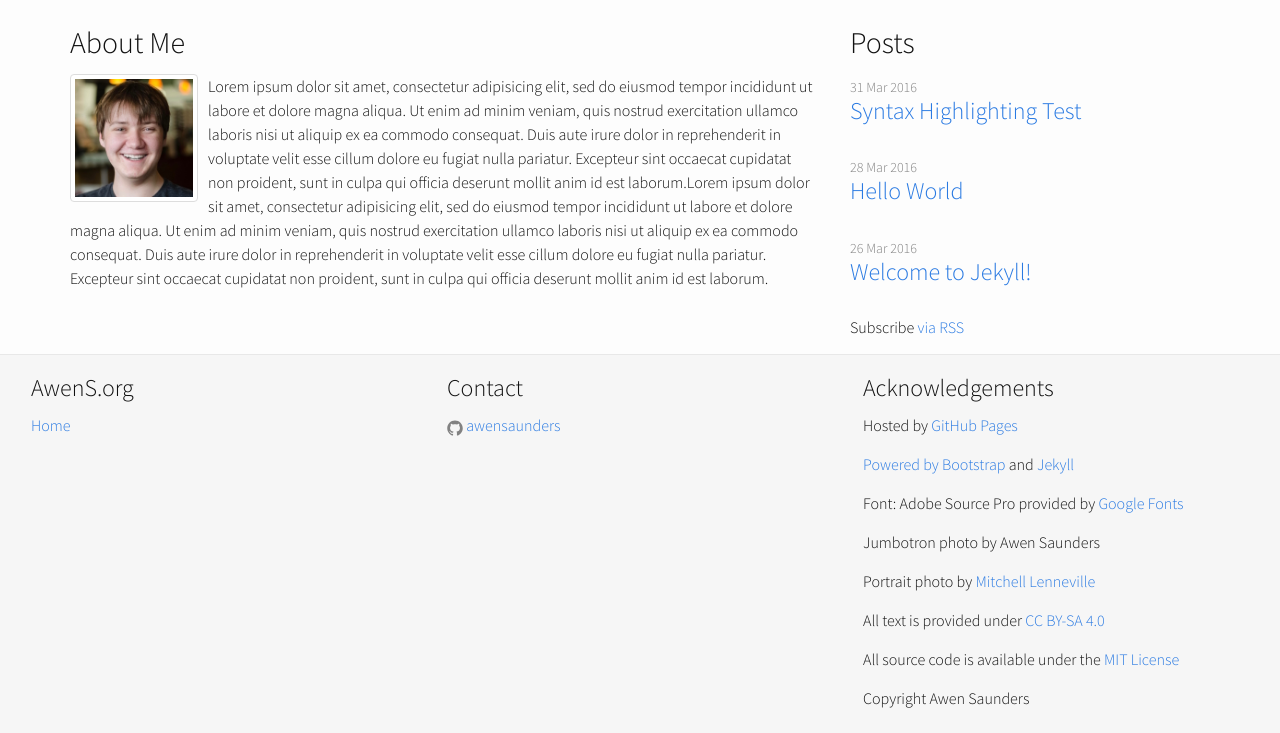
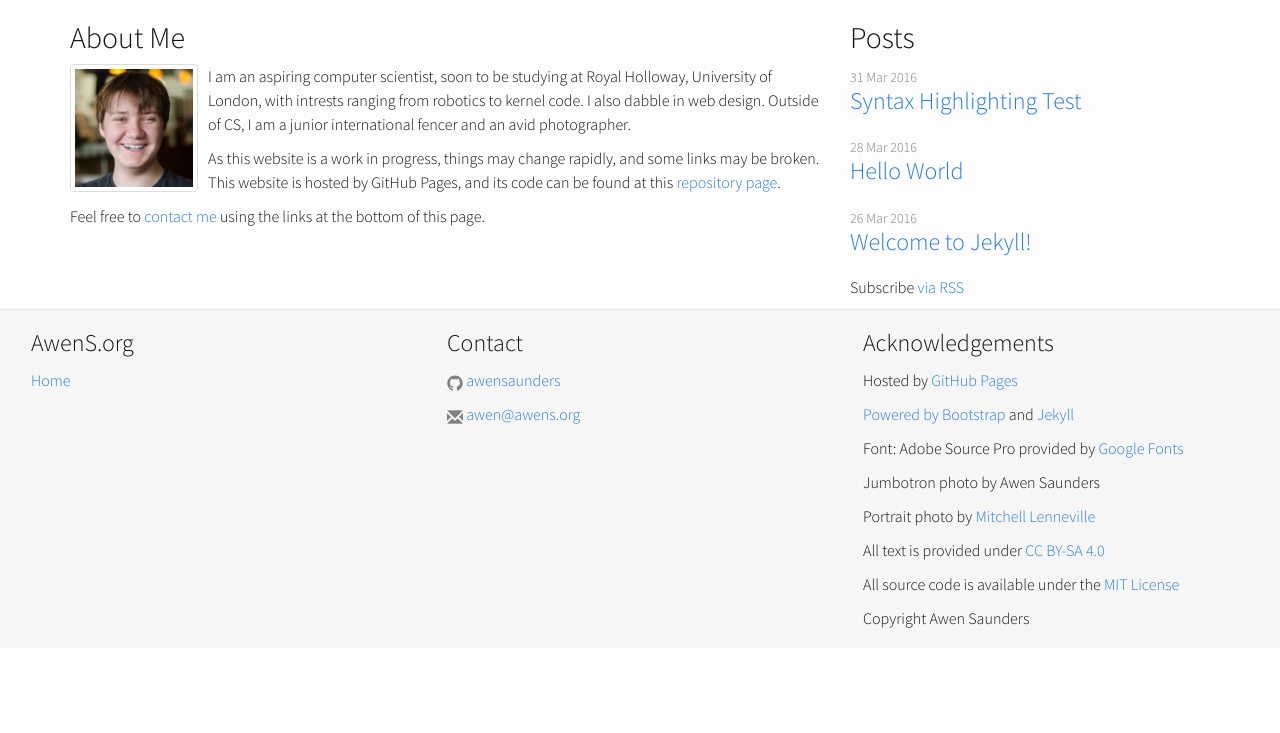
Before and after one commit to awensaunders/awensaunders.github.io, a Jekyll site: the page built from index.html, in a window 1280 px wide, cut to the strip 282-1015 px from the top of the page. Built offline with Jekyll 4.4.1, drawn with Linux system fonts in a browser that asks for light colours; nearby versions of some CDN libraries; after the commit the page ends 930 px from its top, so only the background shows below that.

Commit message:
Add glyphicons. Fix spacing. Wrote about me.

```diff
--- a/_includes/footer.html
+++ b/_includes/footer.html
@@ -12,6 +12,9 @@
                   {% include icon-github.html username=site.github_username %}
                 </p>
                 {% endif %}
+                <p>
+                    <a href="mailto:awen@awens.org"><span class="icon glyphicon glyphicon-envelope" aria-hidden="true" id=emailicon></span> awen@awens.org</a>
+                </p>
 			</div>
 			<div class="col-md-4 footercol">
 				<h3 class="footerhead">Acknowledgements</h3>
--- a/css/main.scss
+++ b/css/main.scss
@@ -6,7 +6,8 @@
 @import url(https://fonts.googleapis.com/css?family=Source+Sans+Pro:300,300italic&effect=3d-float);
 
 
-
+//My variables
+$icon-color: #828282;
 // Our variables
 $base-font-family: "Source Sans Pro", Helvetica, Arial, sans-serif;
 $base-font-size:   16px;
@@ -14,7 +15,7 @@ $base-font-weight: 300;
 $small-font-size:  $base-font-size * 0.875;
 $base-line-height: 1.5;
 
-$spacing-unit:     30px;
+$spacing-unit:     20px;
 
 $text-color:       #111;
 $background-color: #fdfdfd;
@@ -73,3 +74,7 @@ $on-laptop:        800px;
 #postcontainer{
   padding-top: 1em;
 }
+#emailicon{
+  color: $icon-color;
+  vertical-align: middle;
+}
--- a/index.html
+++ b/index.html
@@ -18,9 +18,15 @@ layout: default
 				<h2>About Me</h2>
 				<img src="resources/portrait.jpg" alt="Portrait of Awen" id="portrait" class="img-thumbnail">
 				<p>
-					Lorem ipsum dolor sit amet, consectetur adipisicing elit, sed do eiusmod tempor incididunt ut labore et dolore magna aliqua. Ut enim ad minim veniam, quis nostrud exercitation ullamco laboris nisi ut aliquip ex ea commodo consequat. Duis aute irure dolor in reprehenderit in voluptate velit esse cillum dolore eu fugiat nulla pariatur. Excepteur sint occaecat cupidatat non proident, sunt in culpa qui officia deserunt mollit anim id est laborum.Lorem ipsum dolor sit amet, consectetur adipisicing elit, sed do eiusmod tempor incididunt ut labore et dolore magna aliqua. Ut enim ad minim veniam, quis nostrud exercitation ullamco laboris nisi ut aliquip ex ea commodo consequat. Duis aute irure dolor in reprehenderit in voluptate velit esse cillum dolore eu fugiat nulla pariatur. Excepteur sint occaecat cupidatat non proident, sunt in culpa qui officia deserunt mollit anim id est laborum.
+					I am an aspiring computer scientist, soon to be studying at Royal Holloway, University of London, with intrests ranging from robotics to kernel code. I also dabble in web design. Outside of CS, I am a junior international fencer and an avid photographer.
 				</p>
-			</div>
+                <p>
+                    As this website is a work in progress, things may change rapidly, and some links may be broken. This website is hosted by GitHub Pages, and its code can be found at this <a href=https://github.com/awensaunders/awensaunders.github.io/>repository page</a>.
+			    </p>
+                <p>
+                    Feel free to <a href=#contact>contact me</a> using the links at the bottom of this page.
+                </p>
+            </div>
 			<div class="col-md-4">
 				<h2>Posts</h2>
                 <ul class="post-list">
```
Also changed, not shown: _posts/2016-03-27-Hello-World.md (+1 -1 lines), fonts/glyphicons-halflings-regular.ttf (added), fonts/glyphicons-halflings-regular.woff (added), fonts/glyphicons-halflings-regular.woff2 (added), 2 other files.
